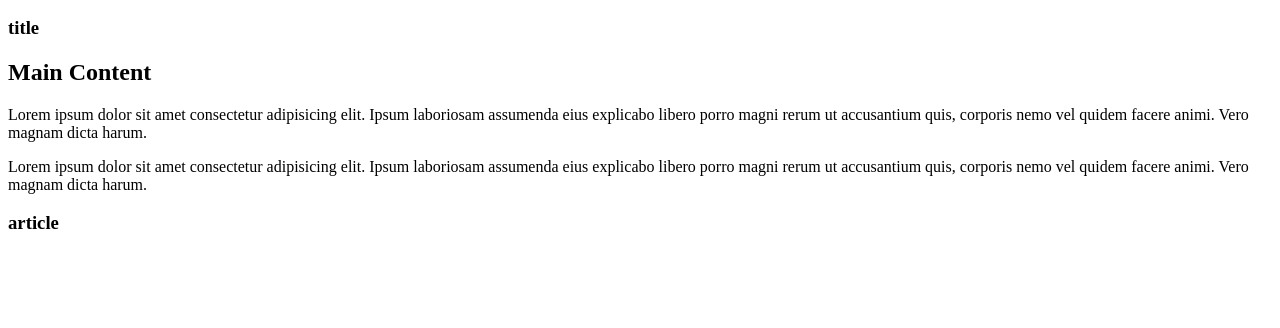
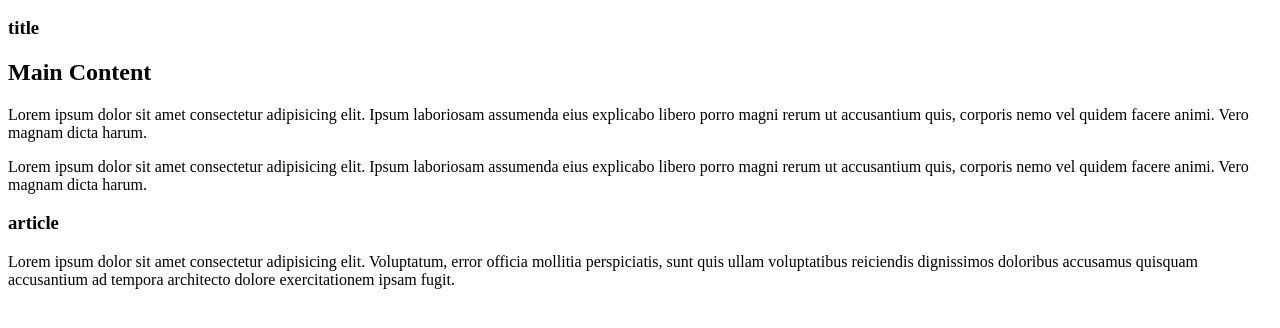
Before and after one commit to alikerocknv/git_ex, a plain HTML site: page index.html in a window 1280 px wide. Shown: the part 110-438 px from the top of the page. Drawn offline with Linux system fonts and the light colour scheme.

Commit message:
footer p 추가

```diff
--- a/index.html
+++ b/index.html
@@ -17,5 +17,8 @@
       <h3>article</h3>
     </article>
   </main>
+  <footer>
+    <p>Lorem ipsum dolor sit amet consectetur adipisicing elit. Voluptatum, error officia mollitia perspiciatis, sunt quis ullam voluptatibus reiciendis dignissimos doloribus accusamus quisquam accusantium ad tempora architecto dolore exercitationem ipsam fugit.</p>
+  </footer>
 </body>
 </html>
```
